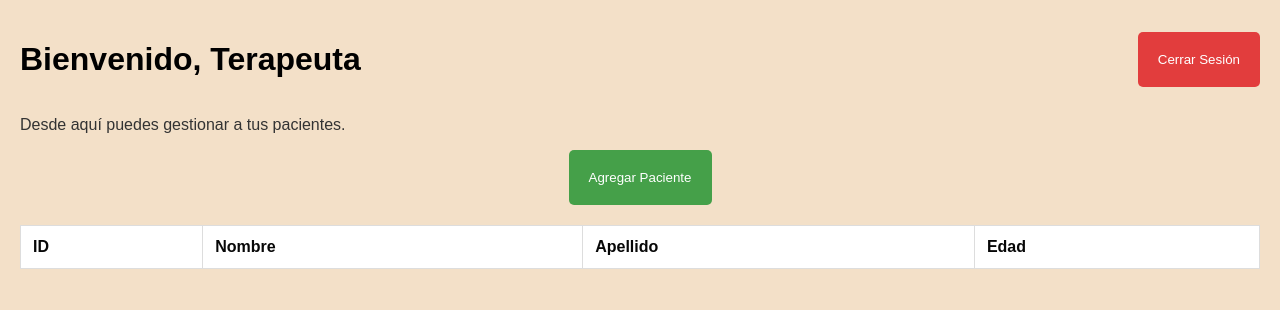
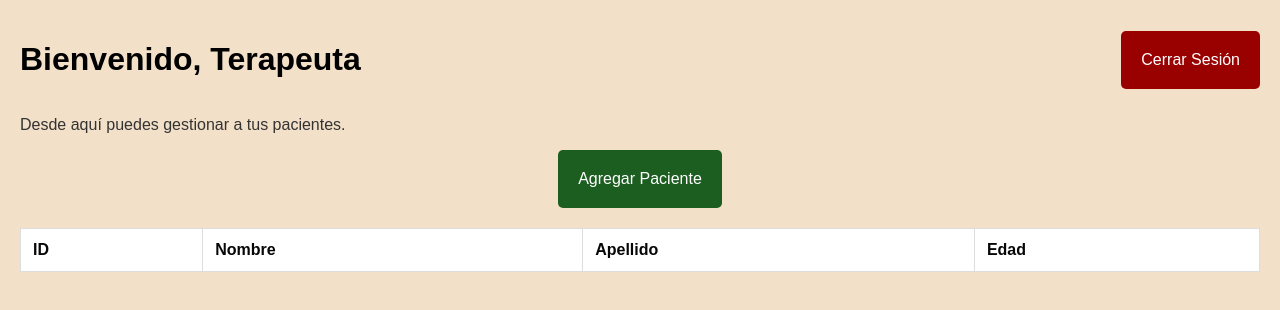
Before and after one commit to cjcarlosjulio7/Juego-de-Memoria-Semantica, a plain HTML site: page Versión 3/Código/templates/terapeuta.html in a window 1280 px wide. Drawn offline with Linux system fonts and the light colour scheme; no server answers.

Commit message:
Feat: Cambio de color botones login y terapeuta

```diff
--- a/Versión 3/Código/static/infoPaciente.css
+++ b/Versión 3/Código/static/infoPaciente.css
@@ -19,11 +19,12 @@ h1 {
 
 button {
     padding: 20px 20px;
-    background-color: #45a049;
-    color: white;
+    background-color: rgb(27, 94, 32); /* Verde oscuro */
+    color: rgb(255, 255, 255); /* Blanco */
     border: none;
     border-radius: 5px;
     cursor: pointer;
+    font-size: 12pt;
 }
 
 button:hover {
@@ -49,8 +50,8 @@ a {
     border-radius: 5px;
     display: inline-block;
     text-decoration: none;
-    color: #ffffff;
-    background-color: #45a049;
+    background-color: rgb(27, 94, 32); /* Verde oscuro */
+    color: rgb(255, 255, 255); /* Blanco */
 }
 
 a:hover {
@@ -96,5 +97,15 @@ tr:hover {
 }
 
 .header button {
-    background-color: #e23d3d;
+    padding: 20px 20px;
+    background-color: rgb(153,0,0); /* Rojo oscuro */
+    color: rgb(255, 255, 255); /* Blanco */
+    border: none;
+    border-radius: 5px;
+    cursor: pointer;
+    font-size: 12pt;
 }
+
+.header button:hover {
+    background-color: #ce0000;
+}
--- a/Versión 3/Código/static/login.css
+++ b/Versión 3/Código/static/login.css
@@ -51,16 +51,16 @@ input {
 button {
     width: 50%;
     padding: 12px;
-    background-color: #4CAF50;
-    color: white;
+    background-color: rgb(27, 94, 32); /* Verde oscuro */
+    color: rgb(255, 255, 255); /* Blanco */
     border: none;
     border-radius: 4px;
-    font-size: 1.1rem;
     cursor: pointer;
+    font-size: 12pt;
 }
 
 button:hover {
-    background-color: #45a049;
+    background-color: #1f8a25;
 }
 
 #error-message {
@@ -104,3 +104,13 @@ button:hover {
     border: 1px solid #ddd;
     border-radius: 5px;
 }
+
+.close-btn {
+    float: right;
+    font-size: 20px;
+    cursor: pointer;
+    padding: 5px 10px;
+    color: #ffffff;
+    background-color: rgb(153,0,0);
+    border-radius: 5px;
+}
--- a/Versión 3/Código/static/terapeuta.css
+++ b/Versión 3/Código/static/terapeuta.css
@@ -18,15 +18,16 @@ h1 {
 
 button {
     padding: 20px 20px;
-    background-color: #45a049;
-    color: white;
+    background-color: rgb(27, 94, 32); /* Verde oscuro */
+    color: rgb(255, 255, 255); /* Blanco */
     border: none;
     border-radius: 5px;
     cursor: pointer;
+    font-size: 12pt;
 }
 
 button:hover {
-    background-color: #2f6d33;
+    background-color: #1f8a25;
 }
 
 table {
@@ -107,5 +108,15 @@ tr:hover {
 }
 
 .header button {
-    background-color: #e23d3d;
+    padding: 20px 20px;
+    background-color: rgb(153,0,0); /* Rojo oscuro */
+    color: rgb(255, 255, 255); /* Blanco */
+    border: none;
+    border-radius: 5px;
+    cursor: pointer;
+    font-size: 12pt;
 }
+
+.header button:hover {
+    background-color: #ce0000;
+}
```
Also changed, not shown: Versión 3/Código/templates/login.html (+1 -1 lines).
